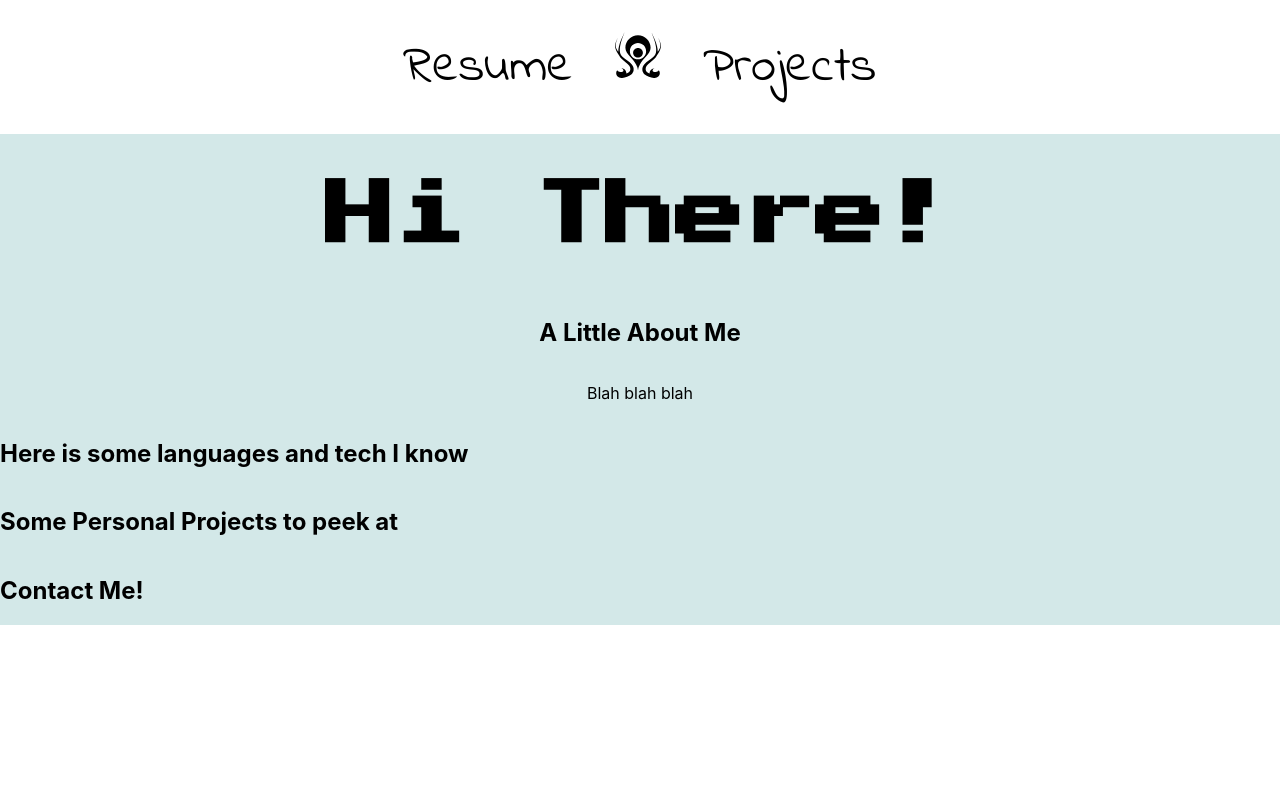
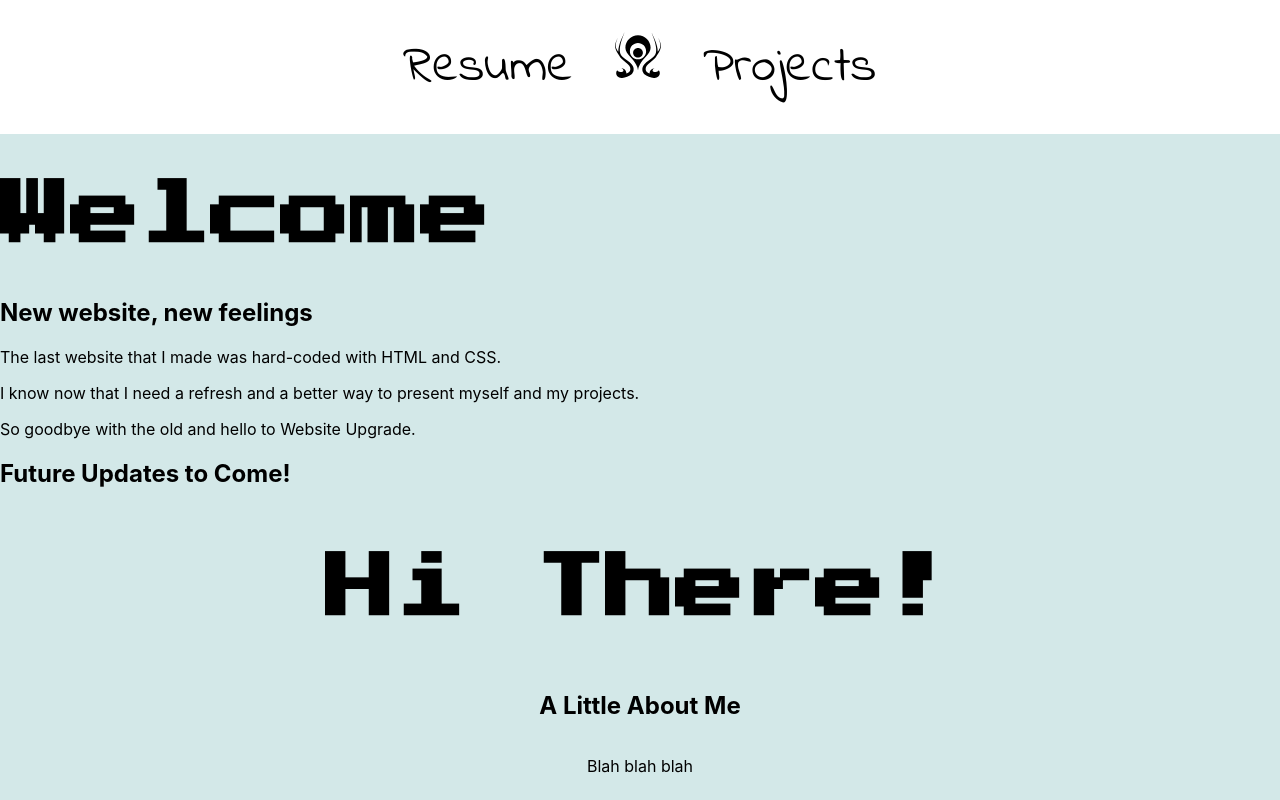
Before and after one commit to ThaisCampanac/personal-website, a Next.js app: page / in a window 1280 px wide. Shown: the top 800 px of the page. Built offline with nearby package versions, Linux system fonts and the light colour scheme.

Commit message:
Welcome message

```diff
--- a/pages/index.tsx
+++ b/pages/index.tsx
@@ -23,6 +23,14 @@ export default function Home() {
           </nav>
       </div>
       <div className="content">
+        <div className="new-website">
+          <h1>Welcome</h1>
+          <h2>New website, new feelings</h2>
+          <p>The last website that I made was hard-coded with HTML and CSS.</p>
+          <p>I know now that I need a refresh and a better way to present myself and my projects.</p>
+          <p>So goodbye with the old and hello to Website Upgrade.</p>
+          <h2>Future Updates to Come!</h2>
+        </div>
         <div className="welcome">
           <h1>Hi There!</h1>
           <h2>A Little About Me</h2>
```
